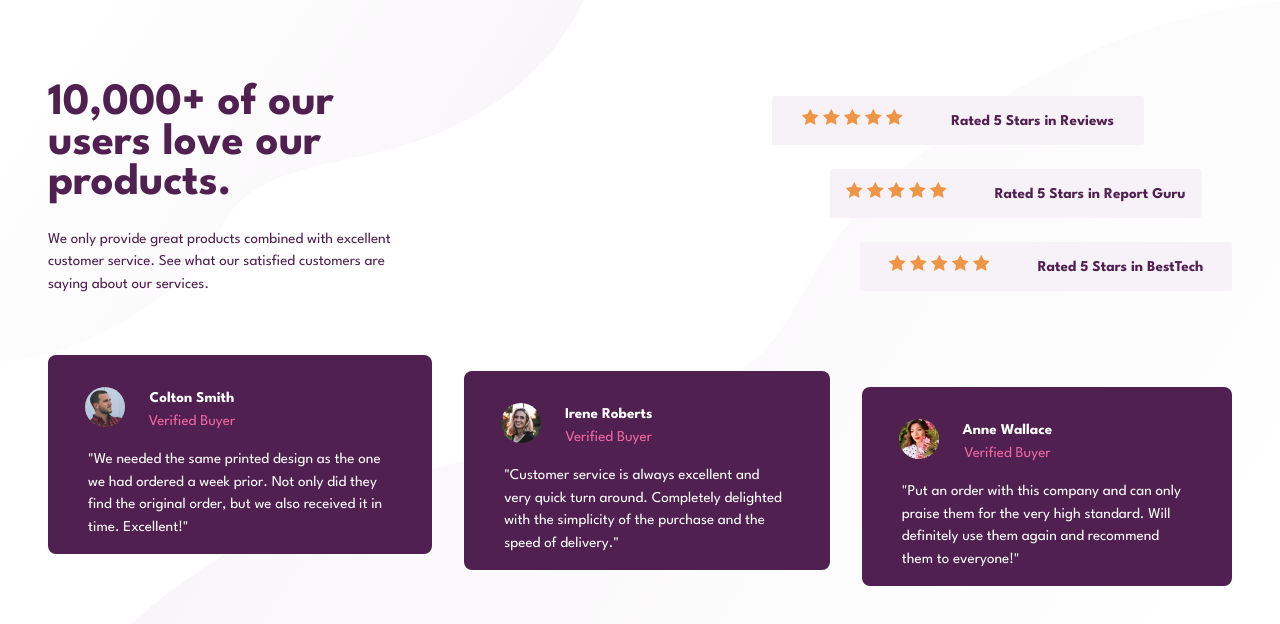
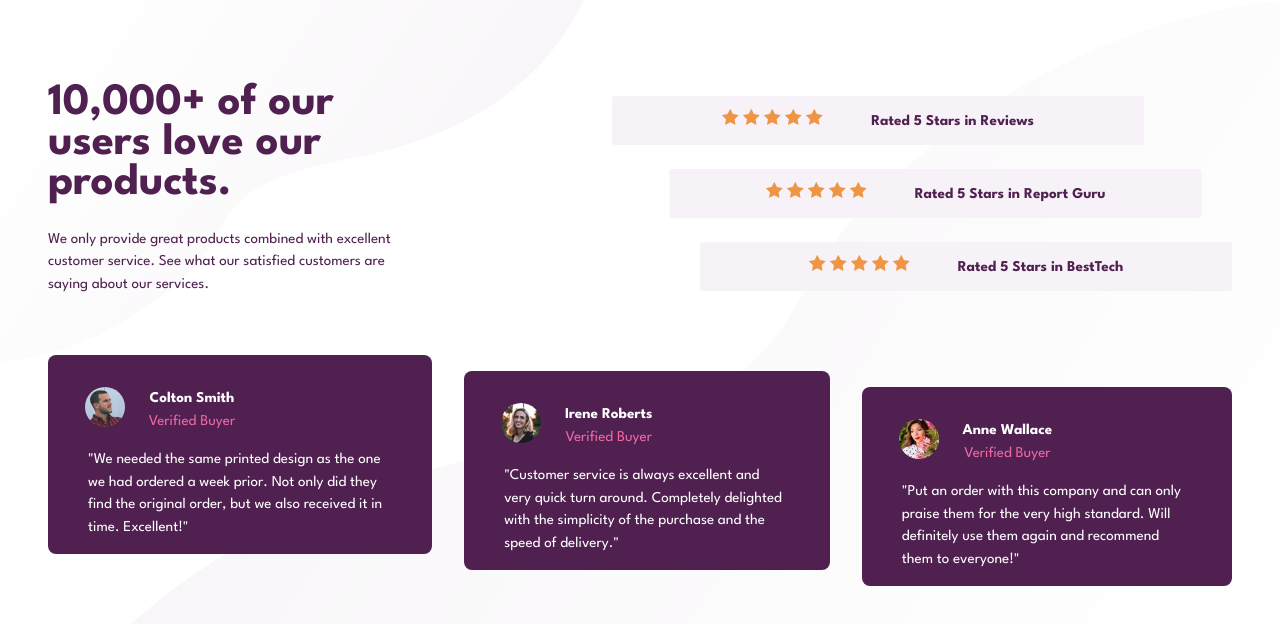
Before and after one commit to sclingan/social-proof-section, a React (Vite) app: page / in a window 1280 px wide. Shown: the top 624 px of the page. Built offline with nearby package versions, Linux system fonts and the light colour scheme.

Commit message:
Ready for testing

```diff
--- a/src/App.css
+++ b/src/App.css
@@ -44,7 +44,6 @@ p, h1, h2, h3, h4, h5, h6 {
 /*
   TODO:
   check font weights
-  fix rating length
 */
 body {
   font-family: "League Spartan";
@@ -152,6 +151,9 @@ ul {
     margin-inline: 5.5rem;
     padding-inline: 1rem;
   }
+  .p-rating {
+    display: inline;
+  }
   .rating::before {
     display: inline-block;
     margin-right: 3rem;
@@ -178,4 +180,9 @@ ul {
   .profile:nth-child(3) {
     transform: translate(0, 2rem);
   }
+}
+@media (min-width: 69.375rem) {
+  .rating {
+    padding-inline: 6rem;
+  }
 }/*# sourceMappingURL=App.css.map */
--- a/src/App.scss
+++ b/src/App.scss
@@ -14,7 +14,6 @@ $ff: 'League Spartan';
 /*
   TODO:
   check font weights
-  fix rating length
 */
 
 body {
@@ -129,6 +128,10 @@ ul {
         padding-inline: 1rem;
     }
 
+    .p-rating {
+        display: inline;
+    }
+
     .rating::before {
         display: inline-block;
         margin-right: 3rem;
@@ -162,3 +165,11 @@ ul {
         transform: translate(0, 2rem);
     }
 }
+
+// Fixes transition from tablet to desktop
+@media (min-width: 69.375rem) {
+
+    .rating {
+        padding-inline: 6rem;
+    }
+}
--- a/src/App.tsx
+++ b/src/App.tsx
@@ -16,13 +16,13 @@ function App() {
       </header>
       <ul>
         <li className='rating'>
-          Rated 5 Stars in Reviews
+          <p className='p-rating'>Rated 5 Stars in Reviews</p>
         </li>
         <li className='rating'>
-          Rated 5 Stars in Report Guru
+          <p className='p-rating'>Rated 5 Stars in Report Guru</p>
         </li>
         <li className='rating'>
-          Rated 5 Stars in BestTech
+          <p className='p-rating'>Rated 5 Stars in BestTech</p>
         </li>
       </ul>
       <ul className='profile-container'>
```
Also changed, not shown: 1 other file (tests, documents, lock files or other folders).
